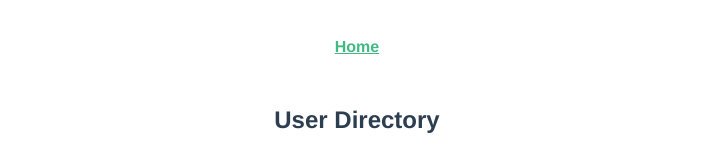
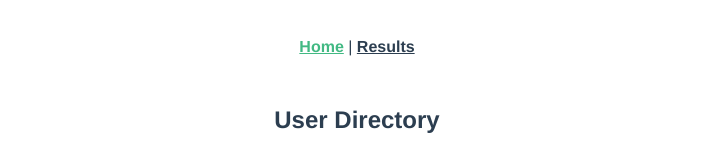
Before and after one commit to brink-ry/UserDirectory, a Vue app: page / in a window 1280 px wide. Shown: the top 156 px of the page, without its empty margins (283-994 px from the left). Built offline with nearby package versions, Linux system fonts and the light colour scheme.

Commit message:
setting Results route in link to use while developing

```diff
--- a/package.json
+++ b/package.json
@@ -8,6 +8,7 @@
     "lint": "vue-cli-service lint"
   },
   "dependencies": {
+    "axios": "^0.20.0",
     "core-js": "^3.6.5",
     "vue": "^2.6.11",
     "vue-router": "^3.2.0"
--- a/src/App.vue
+++ b/src/App.vue
@@ -1,7 +1,8 @@
 <template>
   <div id="app">
     <div id="nav">
-      <router-link to="/">Home</router-link>
+      <router-link to="/">Home</router-link> |
+      <router-link to="/results">Results</router-link>
     </div>
     <router-view/>
   </div>
```
Also changed, not shown: 1 other file (tests, documents, lock files or other folders).
